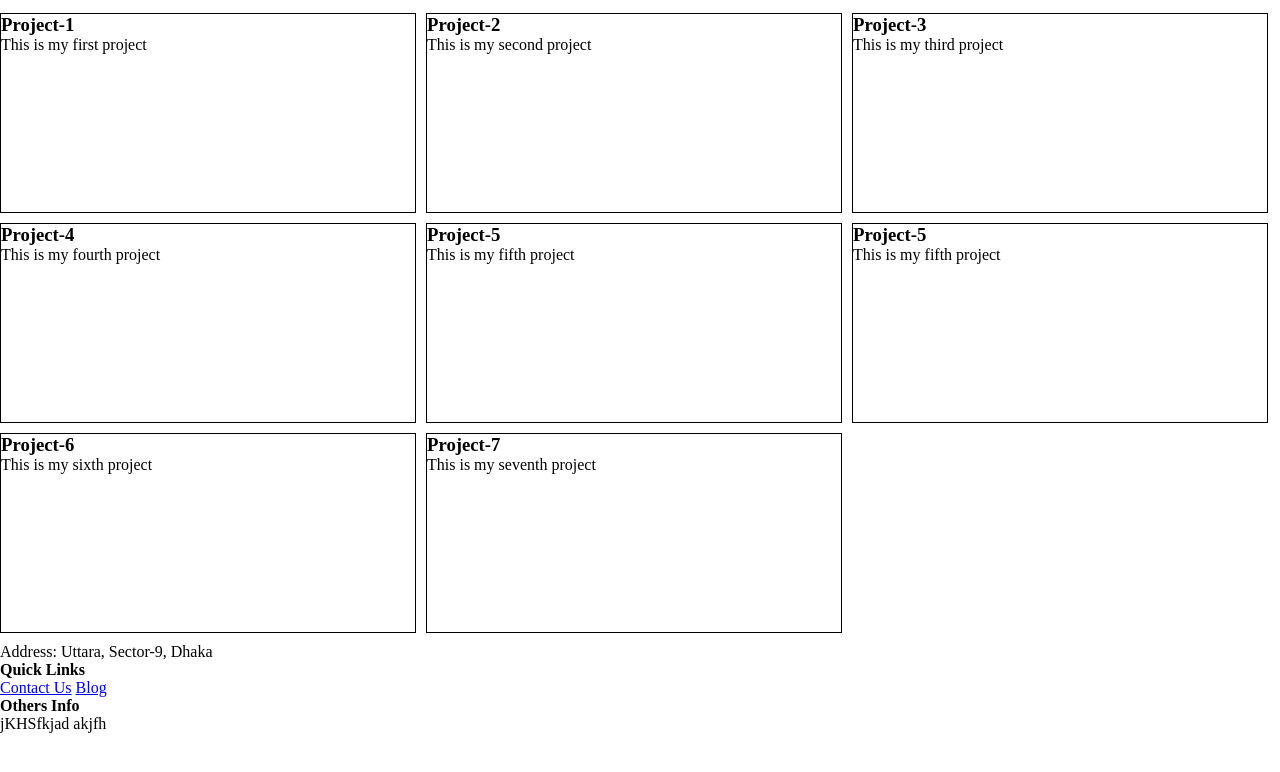
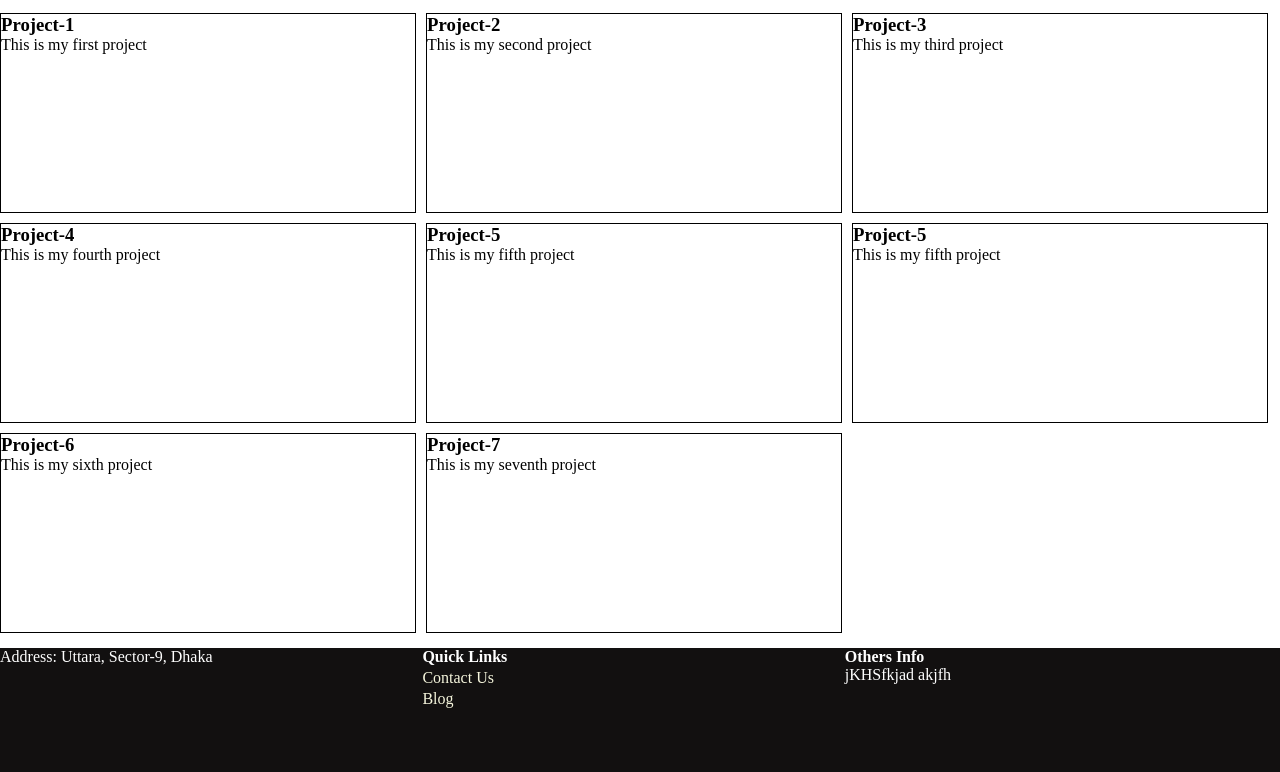
Before and after one commit to Muntasir2762/Batch-17-Class-15, a plain HTML site: page index.html in a window 1280 px wide. Shown: the part 402-1174 px from the top of the page. Before the commit the page ends 1135 px from the top, so only its background shows below. Drawn offline with Linux system fonts and the light colour scheme.

Commit message:
Footer section is done

```diff
--- a/index.html
+++ b/index.html
@@ -53,18 +53,18 @@
         </div>
     </section>
 
-    <section>
-        <diV>
+    <section class="footer">
+        <div class="footer-item">
             <p>Address: Uttara, Sector-9, Dhaka</p>
-        </diV>
-
-        <div>
-            <h4>Quick Links</h4>
-            <a href="#">Contact Us</a>
-            <a href="#">Blog</a>
         </div>
 
-        <div>
+        <div class="footer-item">
+            <h4>Quick Links</h4>
+            <a href="#" class="link">Contact Us</a>
+            <a href="#" class="link">Blog</a>
+        </div>
+
+        <div class="footer-item">
             <h4>Others Info</h4>
             <p>jKHSfkjad akjfh</p>
         </div>
--- a/styles.css
+++ b/styles.css
@@ -30,3 +30,22 @@
     margin-right: 10px;
     margin-bottom: 10px;
 }
+
+.footer{
+    height: 150px;
+    background-color: rgb(18, 16, 16);
+    color: white;
+    margin-top: 5px;
+}
+
+.footer-item{
+    width: 33%;
+    float: left;
+}
+
+.link{
+    text-decoration: none;
+    color: beige;
+    display: block;
+    margin-top: 3px;
+}
```
Also changed, not shown: notes.txt.
